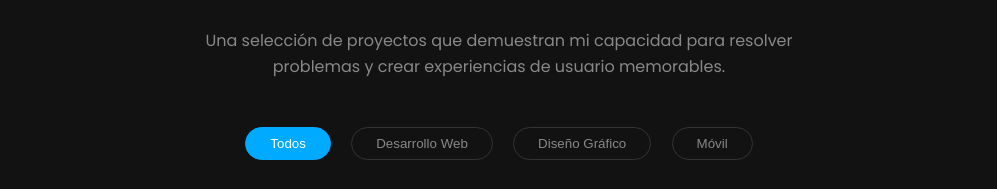
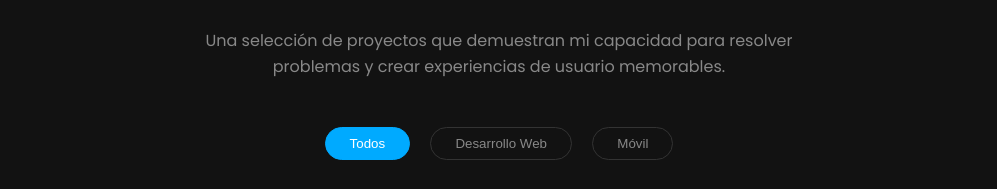
Before and after one commit to juancamiloSD/juancamilosd.github.io, a plain HTML site: page index.html in a window 1280 px wide. Shown: the part 1700-1889 px from the top of the page, without its empty margins (266-1263 px from the left). Drawn offline with Linux system fonts and the light colour scheme.

Commit message:
add projects

```diff
--- a/index.html
+++ b/index.html
@@ -88,7 +88,6 @@
                 <div class="portfolio-filters">
                     <button class="filter-btn active" data-filter="all">Todos</button>
                     <button class="filter-btn" data-filter="web">Desarrollo Web</button>
-                    <button class="filter-btn" data-filter="design">Diseño Gráfico</button>
                     <button class="filter-btn" data-filter="mobile">Móvil</button>
                 </div>
 
```
